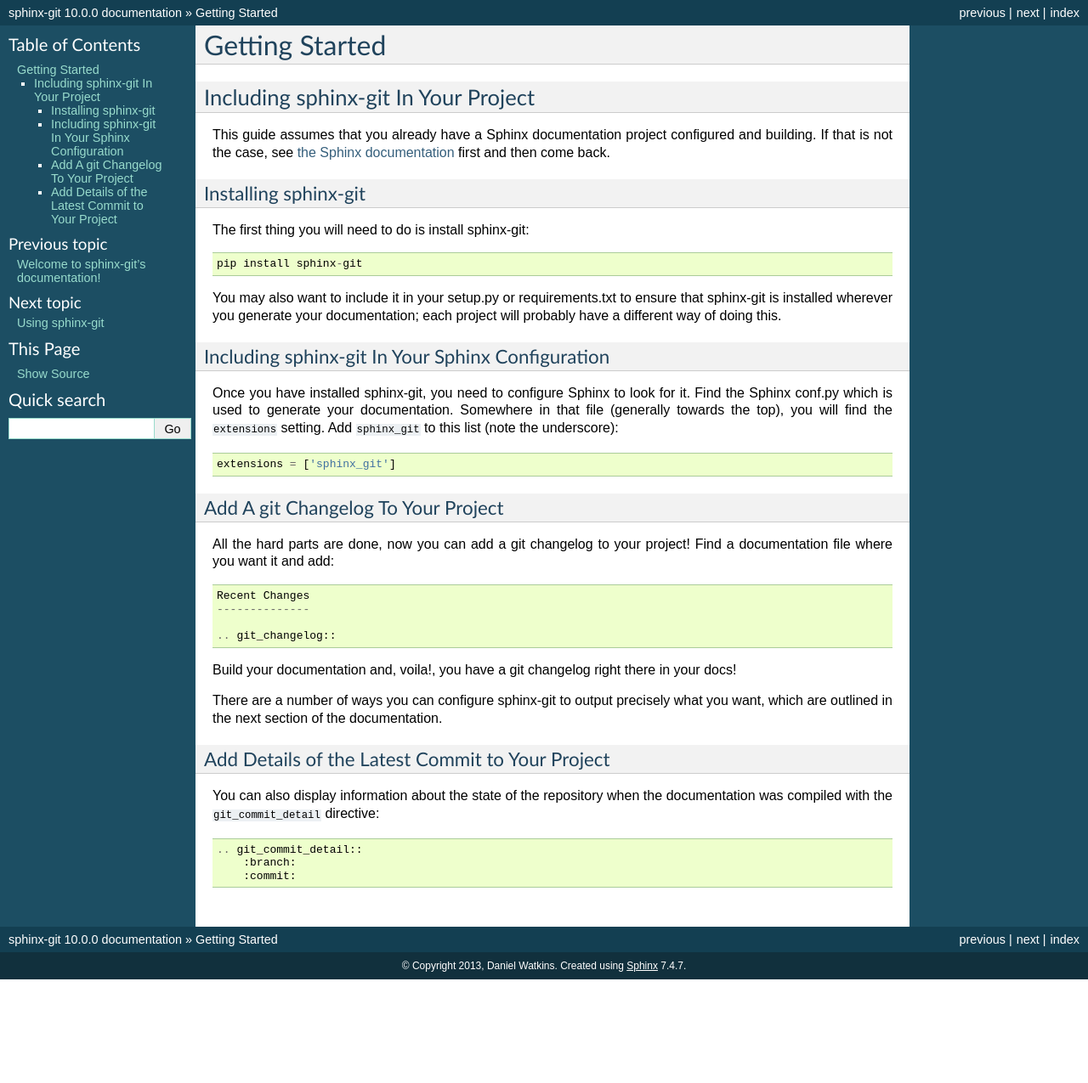
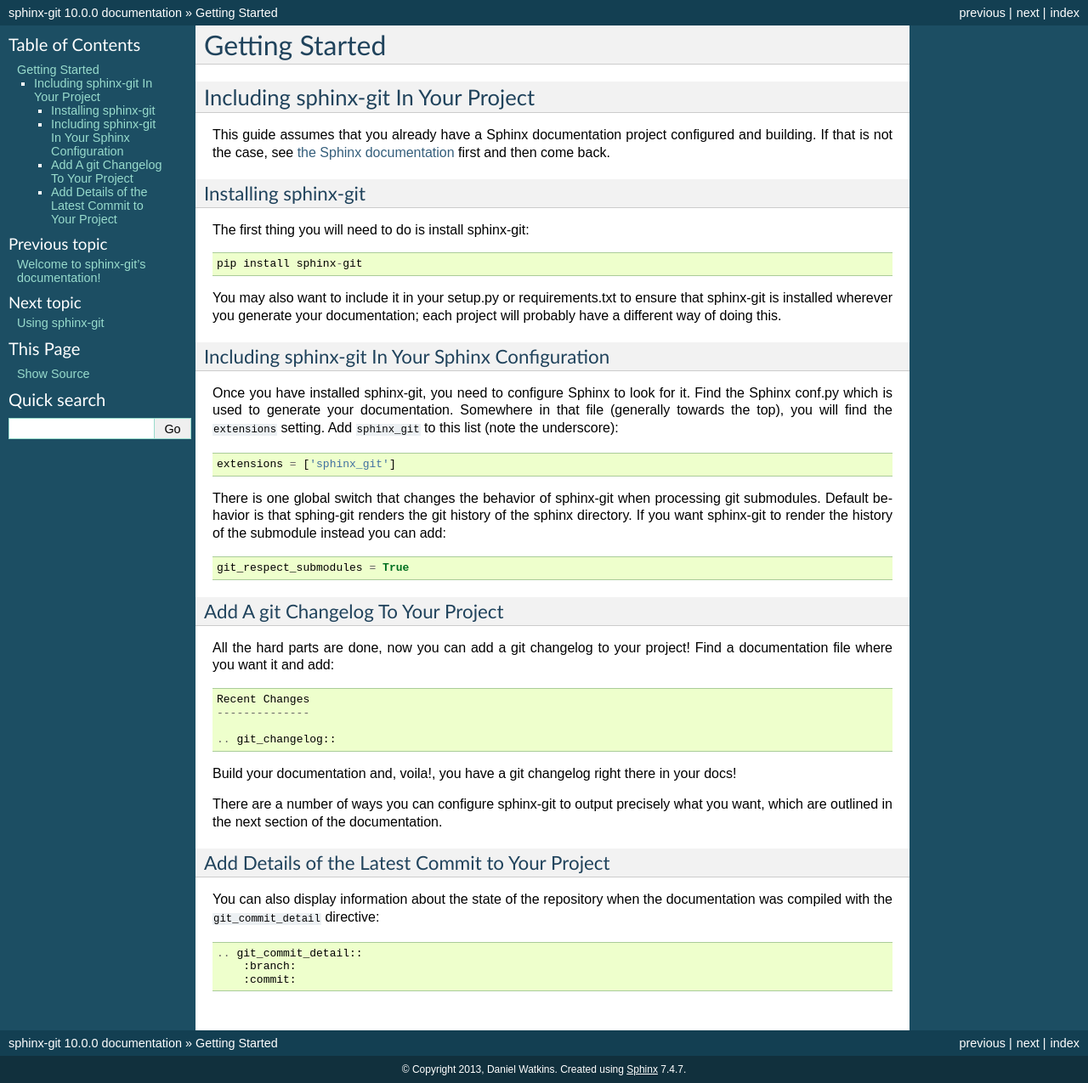
Before and after one commit to OddBloke/sphinx-git, a Sphinx documentation site: the page built from docs/getting-started.rst, in a window 1280 px wide. Shown: the whole page at 85% size. Built offline with Sphinx 7.4.7, drawn with Linux system fonts in a browser that asks for light colours; before the commit the page ends 1153 px from its top, so only the background shows below that.

Commit message:
Added rendering for submodules
With the global switch git_respect_submodules = True it is
possible to have the history log of every added submodule
rendered. This is useful if you are compiling a documentation
from several different git repositories.

```diff
--- a/docs/getting-started.rst
+++ b/docs/getting-started.rst
@@ -30,6 +30,13 @@
 
     extensions = ['sphinx_git']
 
+There is one global switch that changes the behavior of sphinx-git when
+processing git submodules. Default behavior is that sphing-git renders
+the git history of the sphinx directory. If you want sphinx-git to
+render the history of the submodule instead you can add::
+
+    git_respect_submodules = True
+
 Add A git Changelog To Your Project
 ~~~~~~~~~~~~~~~~~~~~~~~~~~~~~~~~~~~
 
```
Also changed, not shown: sphinx_git/__init__.py (+6 -2 lines).
